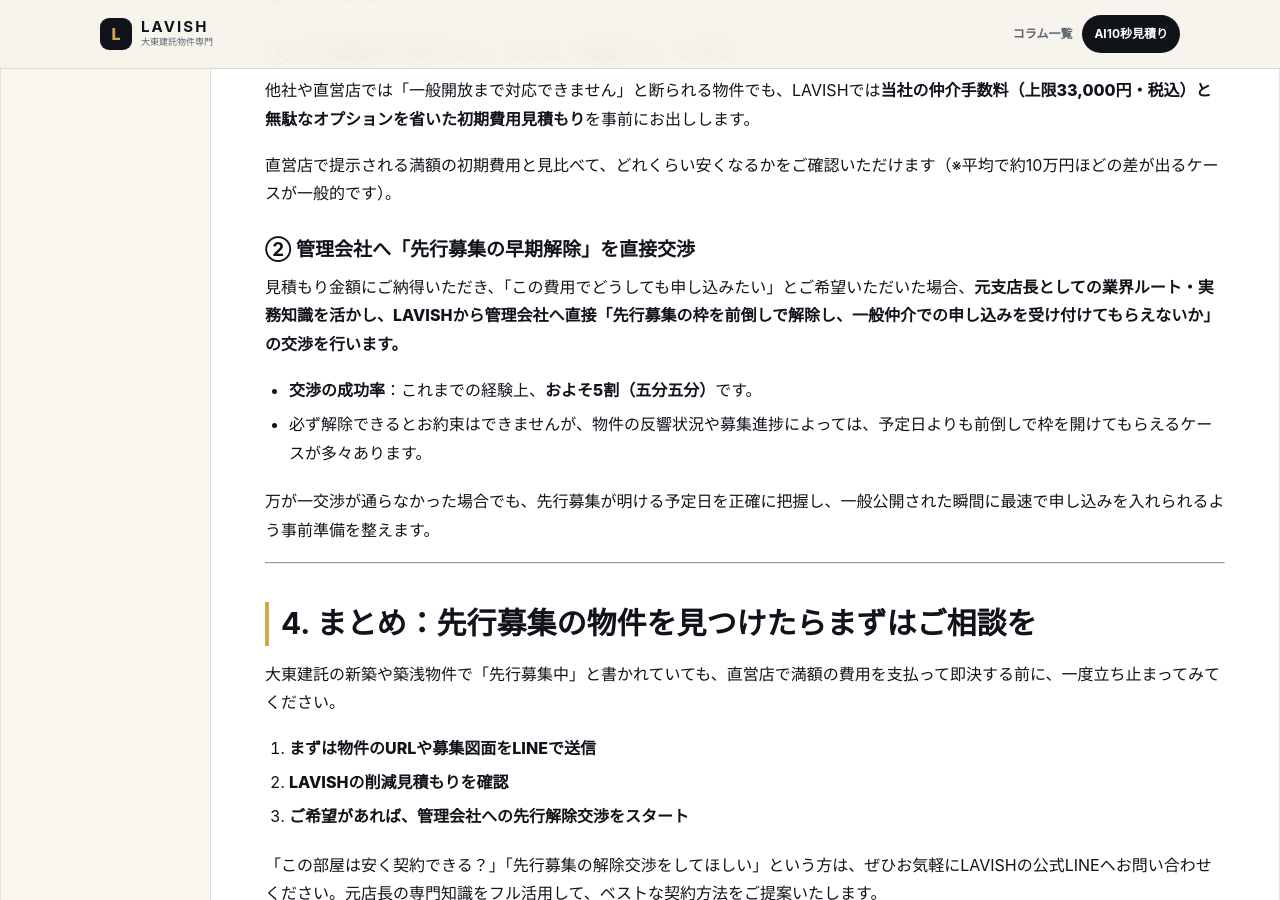
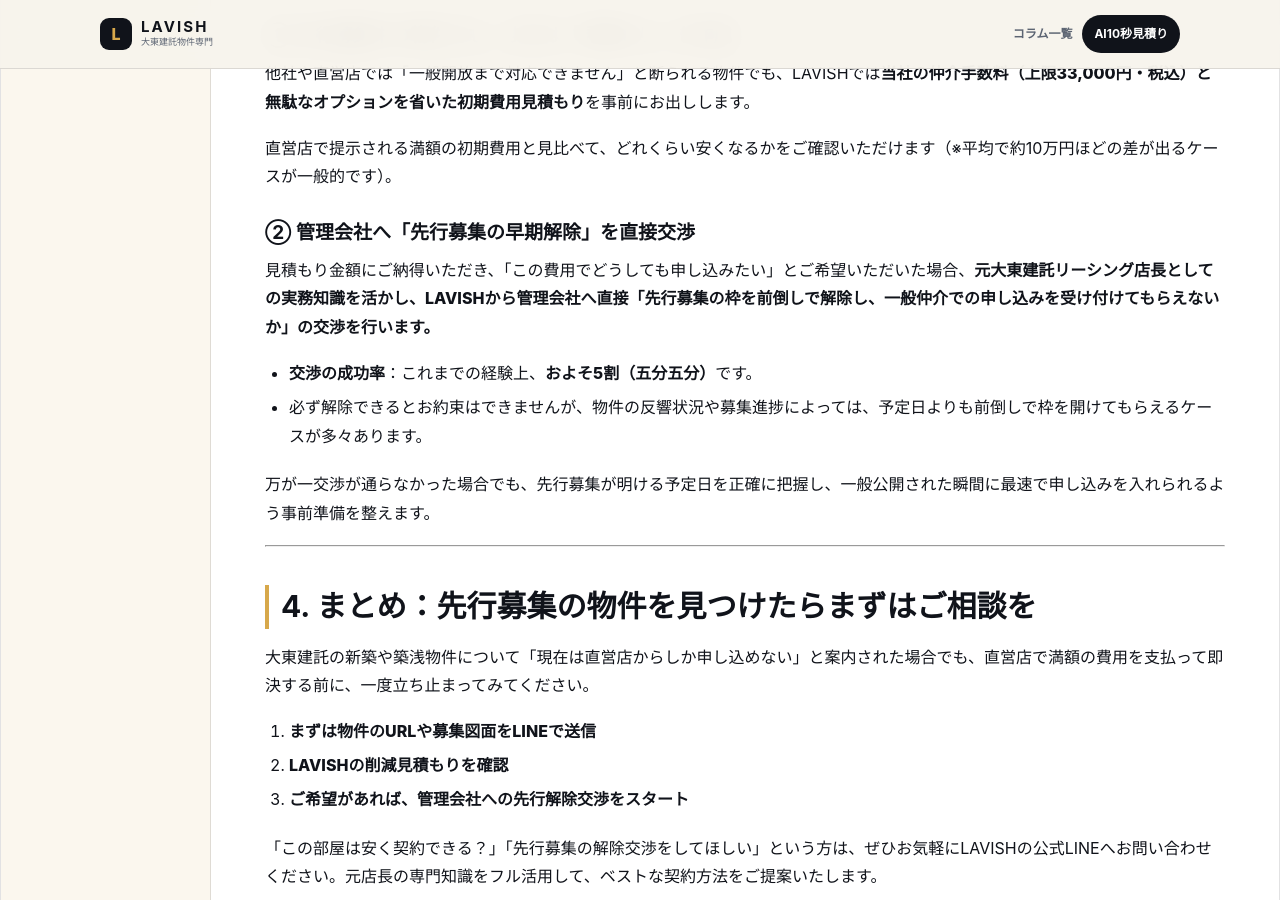
Before and after one commit to lavio8/lavio, a Jekyll site: the page built from _posts/2026-09-05-daito-senkou-boshu.md, in a window 1280 px wide and 900 px high, scrolled down 2067 px. Built offline with Jekyll 4.4.1, drawn with Linux system fonts in a browser that asks for light colours; some of the changed text lies outside the part shown.

Commit message:
著者経歴と先行募集の表現を修正

```diff
--- a/_posts/2026-09-05-daito-senkou-boshu.md
+++ b/_posts/2026-09-05-daito-senkou-boshu.md
@@ -13,9 +13,7 @@ tags: [大東建託, 先行募集, 初期費用, 仲介手数料, いい部屋
 
 最近、大東建託の物件を探している方からこうしたご相談が急増しています。
 
-結論から言うと、これは大東建託グループによる**「直営店先行募集」**という囲い込みの仕組みが原因です。
-
-今回は、元大東建託の支店長を務めていた筆者が、**直営店先行募集が増えている背景、入居希望者にとってのデメリット、そして費用を抑えて申し込むための具体的な対策**をわかりやすく解説します。
+結論から言うと、これは大東建託グループによる**「直営店先行募集」**という囲い込みの仕組みが原因です。今回は、元大東建託リーシング店長の筆者が、**直営店先行募集が増えている背景、入居希望者にとってのデメリット、そして費用を抑えて申し込むための具体的な対策**をわかりやすく解説します。
 
 ---
 
@@ -69,7 +67,7 @@ SUUMO等で一般の仲介会社が同じ物件を掲載すると、反響が各
 
 ### ② 管理会社へ「先行募集の早期解除」を直接交渉
 
-見積もり金額にご納得いただき、「この費用でどうしても申し込みたい」とご希望いただいた場合、**元支店長としての業界ルート・実務知識を活かし、LAVISHから管理会社へ直接「先行募集の枠を前倒しで解除し、一般仲介での申し込みを受け付けてもらえないか」の交渉を行います。**
+見積もり金額にご納得いただき、「この費用でどうしても申し込みたい」とご希望いただいた場合、**元大東建託リーシング店長としての実務知識を活かし、LAVISHから管理会社へ直接「先行募集の枠を前倒しで解除し、一般仲介での申し込みを受け付けてもらえないか」の交渉を行います。**
 
 - **交渉の成功率**：これまでの経験上、**およそ5割（五分五分）**です。
 - 必ず解除できるとお約束はできませんが、物件の反響状況や募集進捗によっては、予定日よりも前倒しで枠を開けてもらえるケースが多々あります。
@@ -80,7 +78,7 @@ SUUMO等で一般の仲介会社が同じ物件を掲載すると、反響が各
 
 ## 4. まとめ：先行募集の物件を見つけたらまずはご相談を
 
-大東建託の新築や築浅物件で「先行募集中」と書かれていても、直営店で満額の費用を支払って即決する前に、一度立ち止まってみてください。
+大東建託の新築や築浅物件について「現在は直営店からしか申し込めない」と案内された場合でも、直営店で満額の費用を支払って即決する前に、一度立ち止まってみてください。
 
 1. **まずは物件のURLや募集図面をLINEで送信**
 2. **LAVISHの削減見積もりを確認**
```
